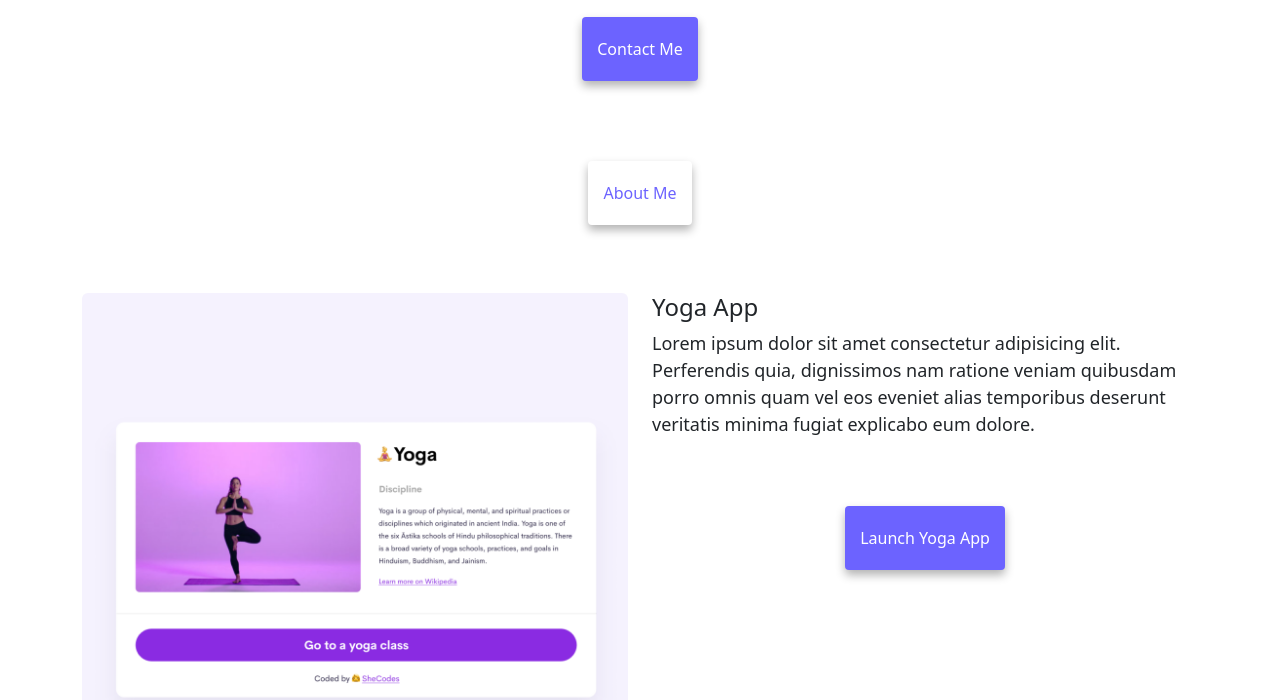
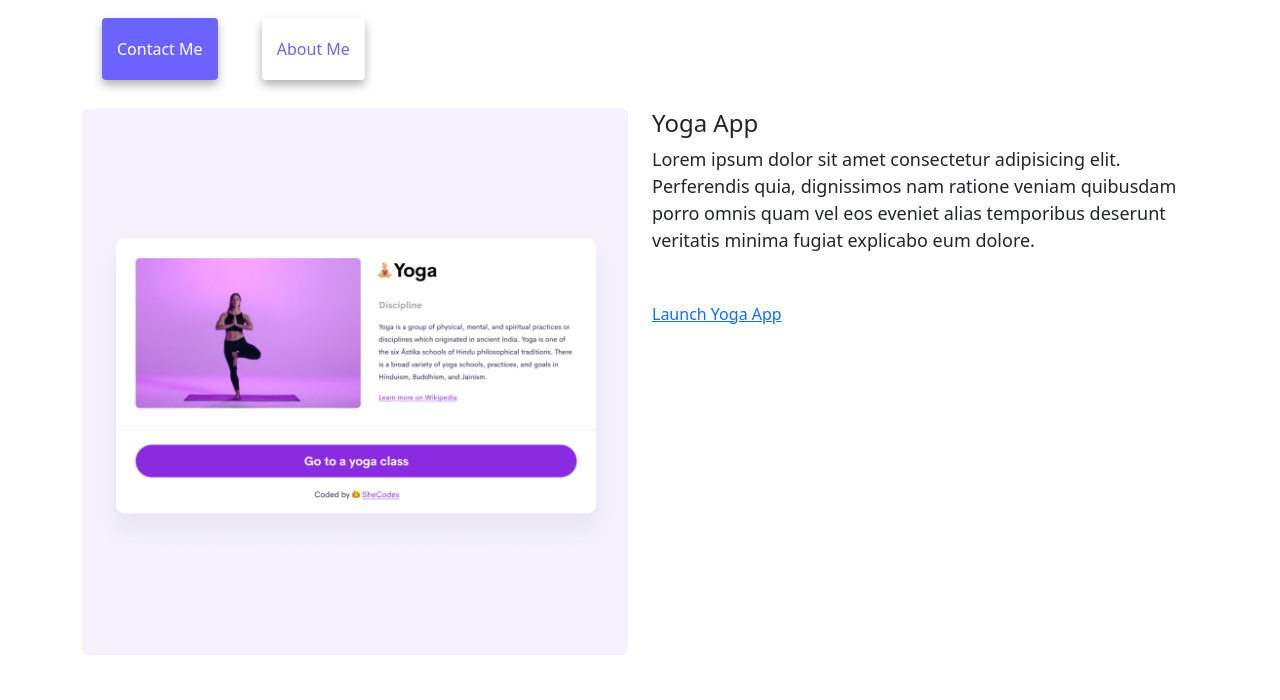
Before and after one commit to orahbaloyi1/FrontEnd_Developer, a plain HTML site: page index.html in a window 1280 px wide. Shown: the part 283-983 px from the top of the page. Drawn offline with nearby package versions, Linux system fonts and the light colour scheme.

Commit message:
updated the nav link

```diff
--- a/index.html
+++ b/index.html
@@ -46,11 +46,9 @@
         <h2>👋 Hi I am</h2>
         <h1>Elizabeth</h1>
         <h3>Front-end developer, based in Mahikeng, ZA</h3>
-        <div class="first-link">
-          <a class="contact-link" href="/about.html#contact">Contact me</a>
-        </div>
-        <div class="second-link">
-          <a href="/about.html">About me</a>
+        <div class="nav-link">
+          <a class="first-link" href="/about.html#contact">Contact me</a>
+          <a class="second-link" href="/about.html">About me</a>
         </div>
         <div class="row mt-5">
           <div class="col-6 rounded">
--- a/style.css
+++ b/style.css
@@ -34,13 +34,13 @@ p {
   line-height: 1.5;
 }
 
-.first-link {
+.nav-link {
   display: flex;
   margin-top: 40px;
   justify-content: center;
 }
 
-.first-link a {
+.nav-link .first-link {
   background: var(--primary-color);
   box-shadow: var(--box-shadow);
   color: white;
@@ -49,14 +49,10 @@ p {
   padding: 20px 15px;
   text-decoration: none;
   text-transform: capitalize;
+  text-align: center;
 }
 
-.second-link {
-  display: flex;
-  margin-top: 40px;
-  justify-content: center;
-}
-.second-link a {
+.nav-link .second-link {
   background: var(--third-color);
   box-shadow: var(--box-shadow);
   border: var(--primary-color);
@@ -66,6 +62,7 @@ p {
   padding: 20px 15px;
   text-decoration: none;
   text-transform: capitalize;
+  text-align: center;
 }
 
 .homepage-link {
```
